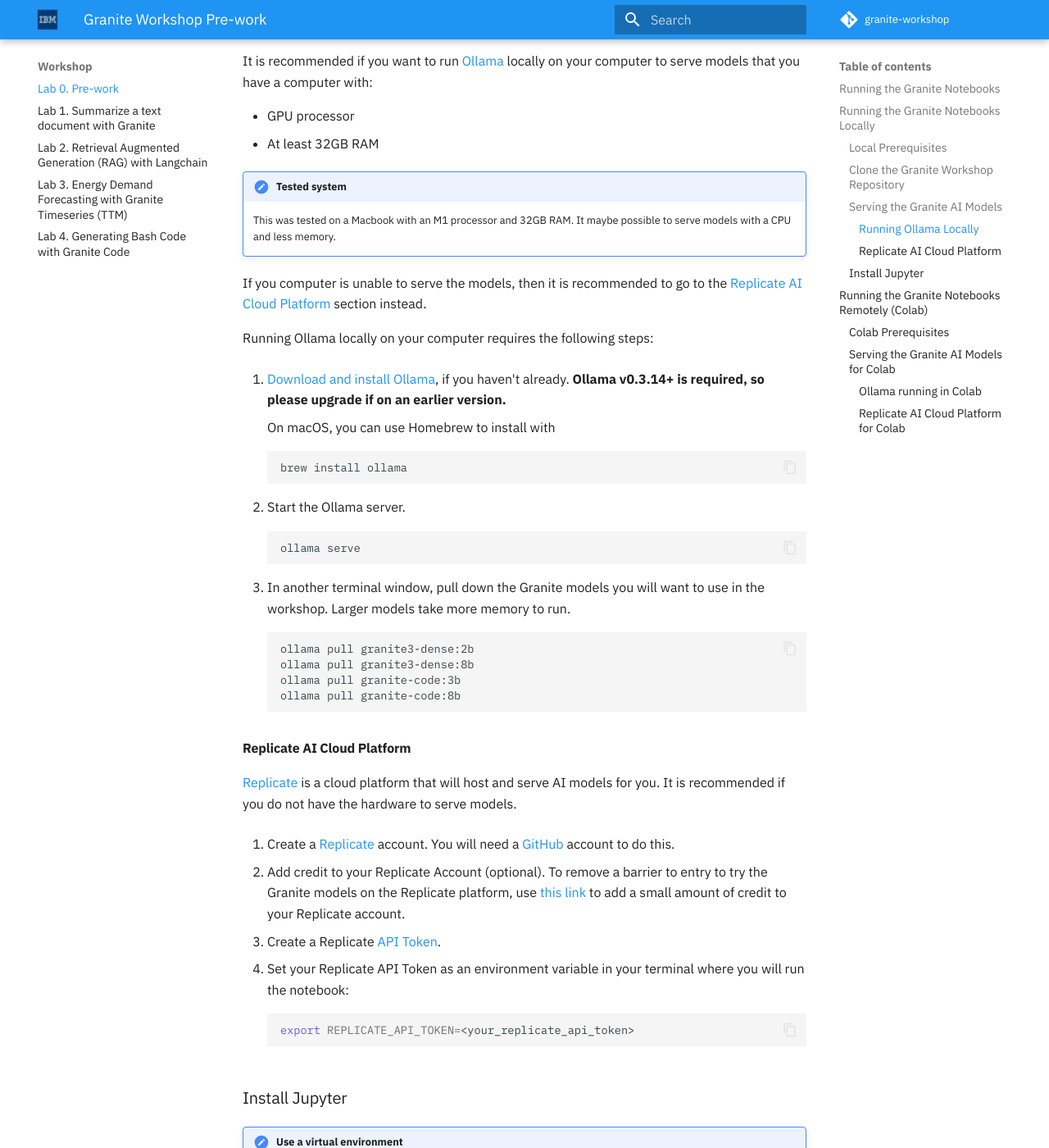
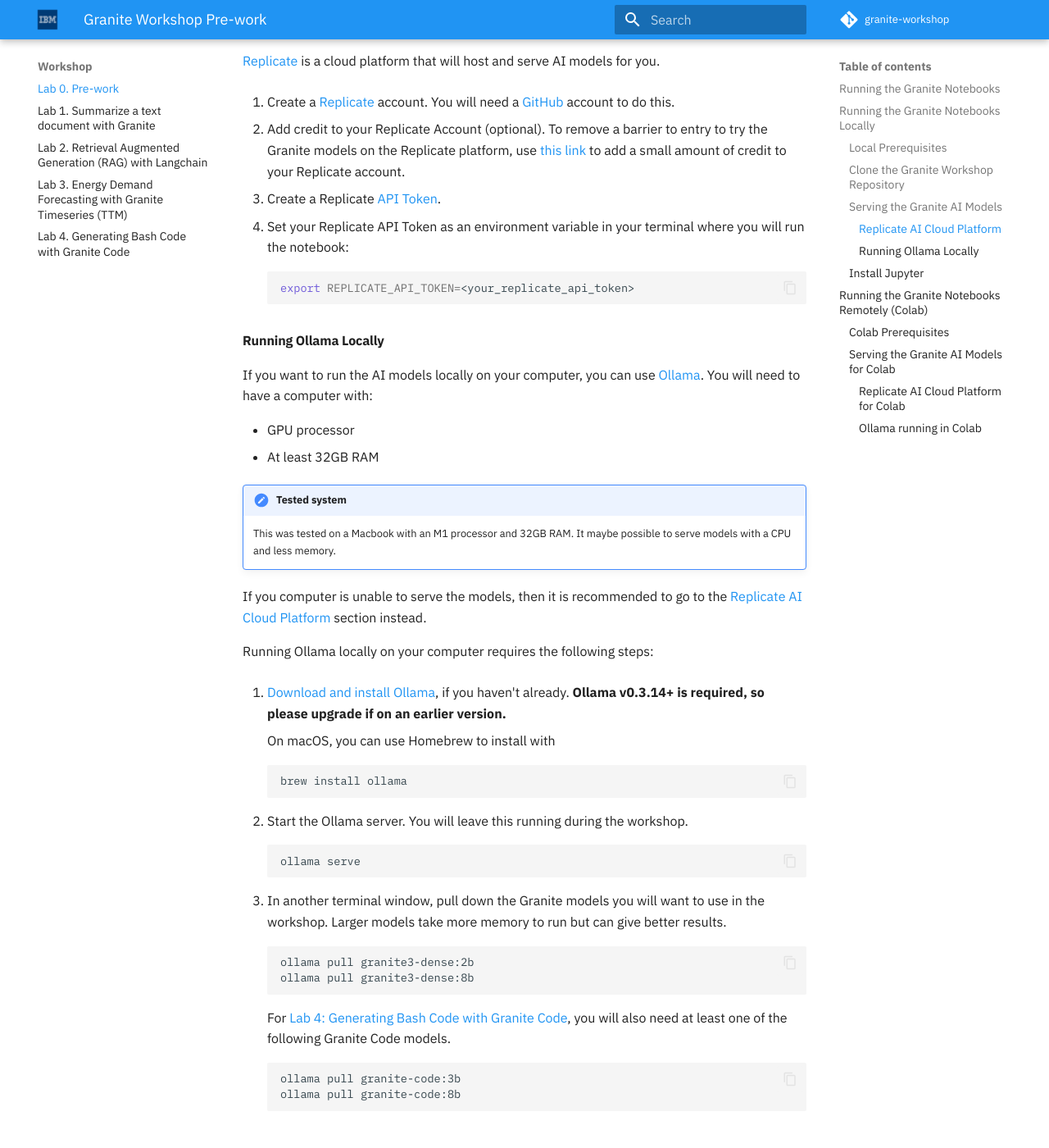
Before and after one commit to IBM/granite-workshop, an MkDocs documentation site: the page built from docs/pre-work/README.md, in a window 1280 px wide and 1400 px high, scrolled down 1573 px. Shown: the whole window at 82% size. Built offline with MkDocs 1.6.1 and Material for MkDocs 9.7.7, drawn with Linux system fonts in a browser that asks for light colours; comment, search, counter and statistics services are not loaded; some of the changed text lies outside the part shown.

Commit message:
Update prework to have Replicate before Ollama
In the presentation of the prework, we discuss Replicate before Ollama.

Signed-off-by: BJ Hargrave <hargrave@us.ibm.com>

````diff
--- a/docs/pre-work/README.md
+++ b/docs/pre-work/README.md
@@ -51,12 +51,28 @@
 
 [Lab 1: Document Summarization with Granite](../lab-1/README.md), [Lab 2: Retrieval Augmented Generation (RAG) with Langchain](../lab-2/README.md) and [Lab 4: Generating Bash Code with Granite Code](../lab-4/README.md) require Granite models to be served by an AI model runtime so that the models can be invoked or called. There are 2 options to serve the models as follows:
 
+- [Replicate AI Cloud Platform](#replicate-ai-cloud-platform)
 - [Running Ollama Locally](#running-ollama-locally) OR
-- [Replicate AI Cloud Platform](#replicate-ai-cloud-platform)
+
+#### Replicate AI Cloud Platform
+
+[Replicate](https://replicate.com/) is a cloud platform that will host and serve AI models for you.
+
+1. Create a [Replicate](https://replicate.com/) account. You will need a [GitHub](https://github.com/) account to do this.
+
+1. Add credit to your Replicate Account (optional). To remove a barrier to entry to try the Granite models on the Replicate platform, use [this link](https://replicate.com/invites/a8717bfe-2f3d-4a52-88ed-1356231cdf03) to add a small amount of credit to your Replicate account.
+
+1. Create a Replicate [API Token](https://replicate.com/account/api-tokens).
+
+1. Set your Replicate API Token as an environment variable in your terminal where you will run the notebook:
+
+    ```shell
+    export REPLICATE_API_TOKEN=<your_replicate_api_token>
+    ```
 
 #### Running Ollama Locally
 
-It is recommended if you want to run [Ollama](https://ollama.com/) locally on your computer to serve models that you have a computer with:
+If you want to run the AI models locally on your computer, you can use [Ollama](https://ollama.com/). You will need to have a computer with:
 
 - GPU processor
 - At least 32GB RAM
@@ -76,35 +92,24 @@
     brew install ollama
     ```
 
-1. Start the Ollama server.
+1. Start the Ollama server. You will leave this running during the workshop.
 
     ```shell
     ollama serve
     ```
 
-1. In another terminal window, pull down the Granite models you will want to use in the workshop. Larger models take more memory to run.
+1. In another terminal window, pull down the Granite models you will want to use in the workshop. Larger models take more memory to run but can give better results.
 
     ```shell
     ollama pull granite3-dense:2b
     ollama pull granite3-dense:8b
+    ```
+
+    For [Lab 4: Generating Bash Code with Granite Code](../lab-4/README.md), you will also need at least one of the following Granite Code models.
+
+    ```shell
     ollama pull granite-code:3b
     ollama pull granite-code:8b
-    ```
-
-#### Replicate AI Cloud Platform
-
-[Replicate](https://replicate.com/) is a cloud platform that will host and serve AI models for you. It is recommended if you do not have the hardware to serve models.
-
-1. Create a [Replicate](https://replicate.com/) account. You will need a [GitHub](https://github.com/) account to do this.
-
-1. Add credit to your Replicate Account (optional). To remove a barrier to entry to try the Granite models on the Replicate platform, use [this link](https://replicate.com/invites/a8717bfe-2f3d-4a52-88ed-1356231cdf03) to add a small amount of credit to your Replicate account.
-
-1. Create a Replicate [API Token](https://replicate.com/account/api-tokens).
-
-1. Set your Replicate API Token as an environment variable in your terminal where you will run the notebook:
-
-    ```shell
-    export REPLICATE_API_TOKEN=<your_replicate_api_token>
     ```
 
 ### Install Jupyter
@@ -153,8 +158,20 @@
 
 [Lab 1: Document Summarization with Granite](../lab-1/README.md), [Lab 2: Retrieval Augmented Generation (RAG) with Langchain](../lab-2/README.md) and [Lab 4: Generating Bash Code with Granite Code](../lab-4/README.md) require Granite models to be served by an AI model runtime so that the models can be invoked or called. There are 2 options to serve the models when using Colab as follows:
 
-- [Ollama running in Colab](#ollama-running-in-colab) OR
-- [Replicate AI Cloud Platform for Colab](#replicate-ai-cloud-platform-for-colab)
+- [Replicate AI Cloud Platform for Colab](#replicate-ai-cloud-platform-for-colab) OR
+- [Ollama running in Colab](#ollama-running-in-colab)
+
+#### Replicate AI Cloud Platform for Colab
+
+[Replicate](https://replicate.com/) is a cloud platform that will host and serve AI models for you.
+
+1. Create a [Replicate](https://replicate.com/) account. You will need a [GitHub](https://github.com/) account to do this.
+
+1. Add credit to your Replicate Account (optional). To remove a barrier to entry to try the Granite Code models on the Replicate platform, use [this link](https://replicate.com/invites/a8717bfe-2f3d-4a52-88ed-1356231cdf03) to add a small amount of credit to your Replicate account.
+
+1. Create a Replicate [API Token](https://replicate.com/account/api-tokens).
+
+1. Add your Replicate API Token to the Colab Secrets manager to securely store it. Open [Google Colab](https://colab.research.google.com) and click on the 🔑 Secrets tab in the left panel. Click "New Secret" and enter `REPLICATE_API_TOKEN` as the key, and paste your token into the value field. Toggle the button on the left to allow notebook access to the secret.
 
 #### Ollama running in Colab
 
@@ -168,15 +185,3 @@
     There are limitations on using a GPU hardware accelerator especially on the free tier. Check out documentation for more details.
 
 The Jupyter notebooks for [Lab 1: Document Summarization with Granite](../lab-1/README.md), [Lab 2: Retrieval Augmented Generation (RAG) with Langchain](../lab-2/README.md) and [Lab 4: Generating Bash Code with Granite Code](../lab-4/README.md) include cells for the steps that need to be executed to run Ollama in Colab. Run the relevant cells when you are running the notebook.
-
-#### Replicate AI Cloud Platform for Colab
-
-[Replicate](https://replicate.com/) is a cloud platform that will host and serve AI models for you. It is recommended if you do not have the hardware to serve models.
-
-1. Create a [Replicate](https://replicate.com/) account. You will need a [GitHub](https://github.com/) account to do this.
-
-1. Add credit to your Replicate Account (optional). To remove a barrier to entry to try the Granite Code models on the Replicate platform, use [this link](https://replicate.com/invites/a8717bfe-2f3d-4a52-88ed-1356231cdf03) to add a small amount of credit to your Replicate account.
-
-1. Create a Replicate [API Token](https://replicate.com/account/api-tokens).
-
-1. Add your Replicate API Token to the Colab Secrets manager to securely store it. Open [Google Colab](https://colab.research.google.com) and click on the 🔑 Secrets tab in the left panel. Click "New Secret" and enter `REPLICATE_API_TOKEN` as the key, and paste your token into the value field. Toggle the button on the left to allow notebook access to the secret.
````
